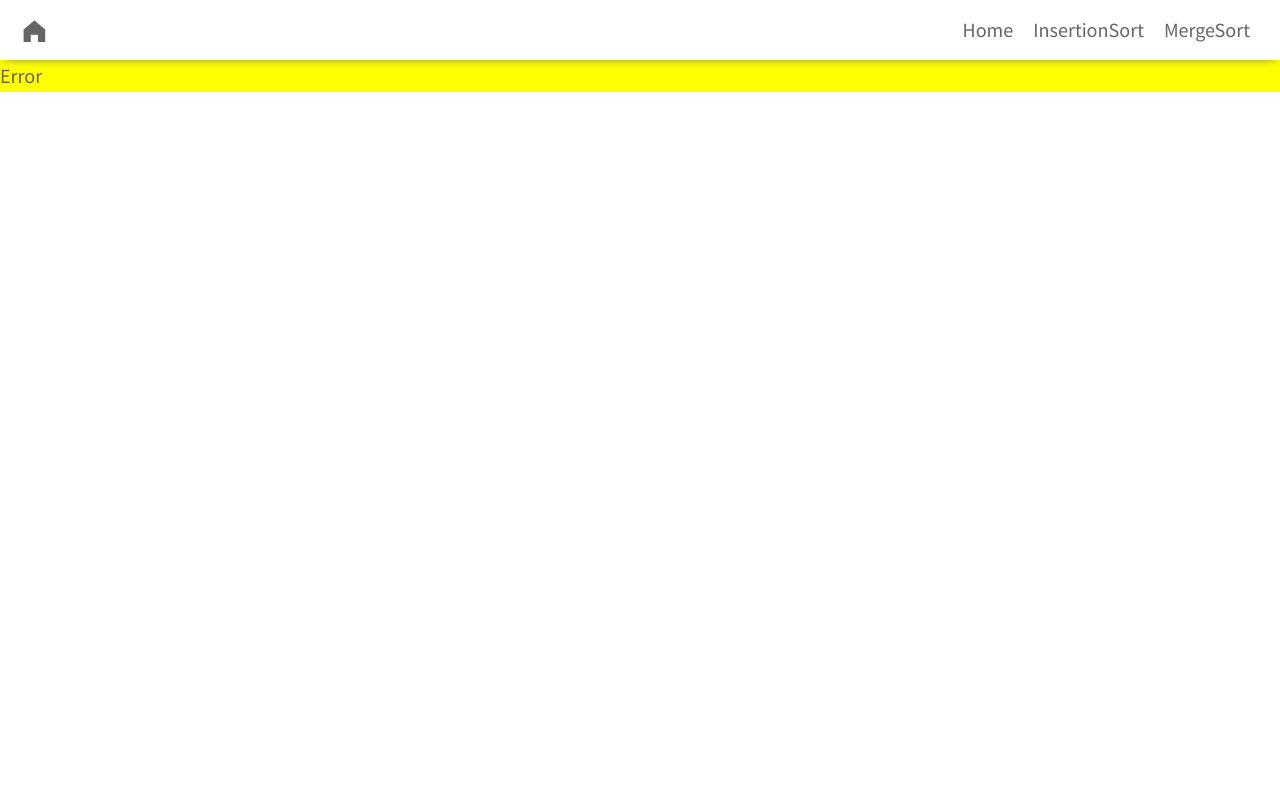
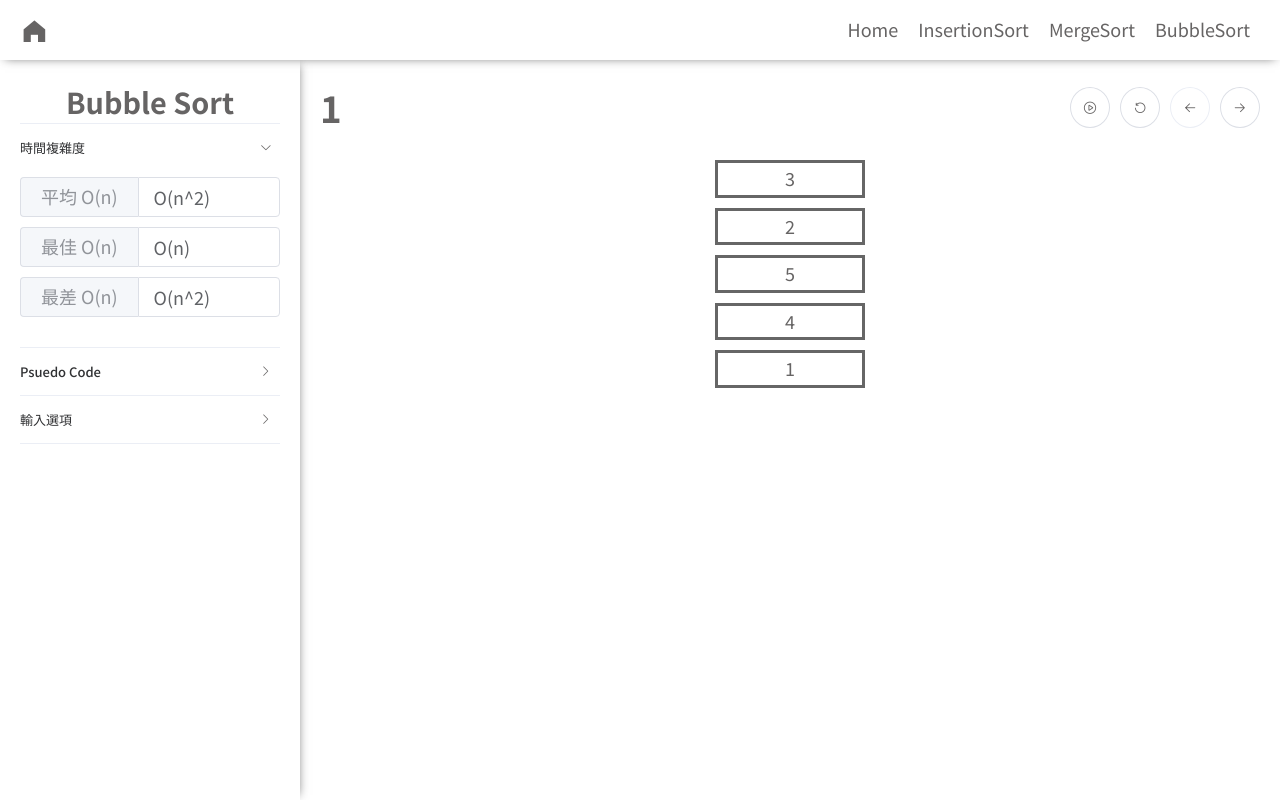
Before and after one commit to YUN-CHIEN-LO/vue2-algorithm, a Vue app: page /sort/bubble in a window 1280 px wide. Before the commit this address led to /error. Built offline with nearby package versions, Linux system fonts and the light colour scheme.

Commit message:
[Dev] 新增Bubble Sort

```diff
--- a/src/components/layout/Router.vue
+++ b/src/components/layout/Router.vue
@@ -4,8 +4,10 @@
     <div class="layout-router__link" @click="to('/sort/insertion')">
       InsertionSort
     </div>
-
     <div class="layout-router__link" @click="to('/sort/merge')">MergeSort</div>
+    <div class="layout-router__link" @click="to('/sort/bubble')">
+      BubbleSort
+    </div>
   </div>
 </template>
 
--- a/src/router/constant.js
+++ b/src/router/constant.js
@@ -54,6 +54,15 @@ const basicRoutes = [
           title: "Merge Sort",
         },
       },
+      {
+        name: "SortBubble",
+        path: "bubble",
+        component: () => import("@/views/Page"),
+        meta: {
+          key: "bubbleSort",
+          title: "BubbleSort",
+        },
+      },
     ],
   },
 ];
--- /dev/null
+++ b/src/views/BubbleSort.vue
@@ -0,0 +1,96 @@
+<template>
+  <div class="insertion-sort">
+    <transition-group class="insertion-sort__demo" name="list" tag="div">
+      <lyc-block v-for="item in moves[step]" :key="item.key">
+        {{ item.value }}
+      </lyc-block>
+    </transition-group>
+  </div>
+</template>
+
+<script>
+import LycBlock from "@/components/Block.vue";
+import { cloneDeep } from "lodash";
+export default {
+  name: "BubbleSort",
+  components: { LycBlock },
+  props: {
+    input: {
+      type: Array,
+      default: () => [3, 2, 5, 4, 1],
+      validator: function (value) {
+        return !value.some(isNaN);
+      },
+    },
+    step: {
+      type: Number,
+      default: 0,
+    },
+    moves: {
+      type: Array,
+      default: () => [],
+    },
+  },
+  created() {
+    this.$emit(
+      "change:moves",
+      this.sort(
+        cloneDeep(this.input.map((x, index) => ({ key: index, value: x })))
+      )
+    );
+    this.$emit("change:page", {
+      title: "Bubble Sort",
+      discription: "",
+      code: `BUBBLE-SORT(A)
+    for i = 1 to A.length - 1
+        for j = A.length downto i + 1
+            if A[j] < A[j - 1]
+                exchange A[j] with A[j - a]
+      `,
+      time: {
+        average: "O(n^2)",
+        best: "O(n)",
+        worst: "O(n^2)",
+      },
+    });
+  },
+  watch: {
+    input(val) {
+      this.$emit(
+        "change:moves",
+        this.sort(cloneDeep(val.map((x, index) => ({ key: index, value: x }))))
+      );
+    },
+  },
+  methods: {
+    /**
+     * 排序
+     *
+     * @param {array} data - data
+     */
+    sort(data) {
+      const moves = [cloneDeep(data)];
+      for (let i = 0; i < data.length; i++) {
+        for (let j = data.length - 1; j > i; j--) {
+          if (data[j].value < data[j - 1].value) {
+            [data[j], data[j - 1]] = [data[j - 1], data[j]];
+            moves.push(cloneDeep(data));
+          }
+        }
+      }
+      return moves;
+    },
+  },
+};
+</script>
+
+<style lang="scss" scoped>
+@include b(insertion, sort) {
+  @include e(demo) {
+    @include setFlex($fd: column);
+  }
+}
+.list-move {
+  transition: transform 0.5s;
+}
+</style>
--- a/src/views/Page.vue
+++ b/src/views/Page.vue
@@ -129,9 +129,11 @@
 import { RWD } from "@/utils";
 import InsertionSort from "./InsertionSort.vue";
 import MergeSort from "./MergeSort.vue";
+import BubbleSort from "./BubbleSort.vue";
 const mapAlgo = {
   insertionSort: InsertionSort,
   mergeSort: MergeSort,
+  bubbleSort: BubbleSort,
 };
 export default {
   name: "LayoutPage",
```
